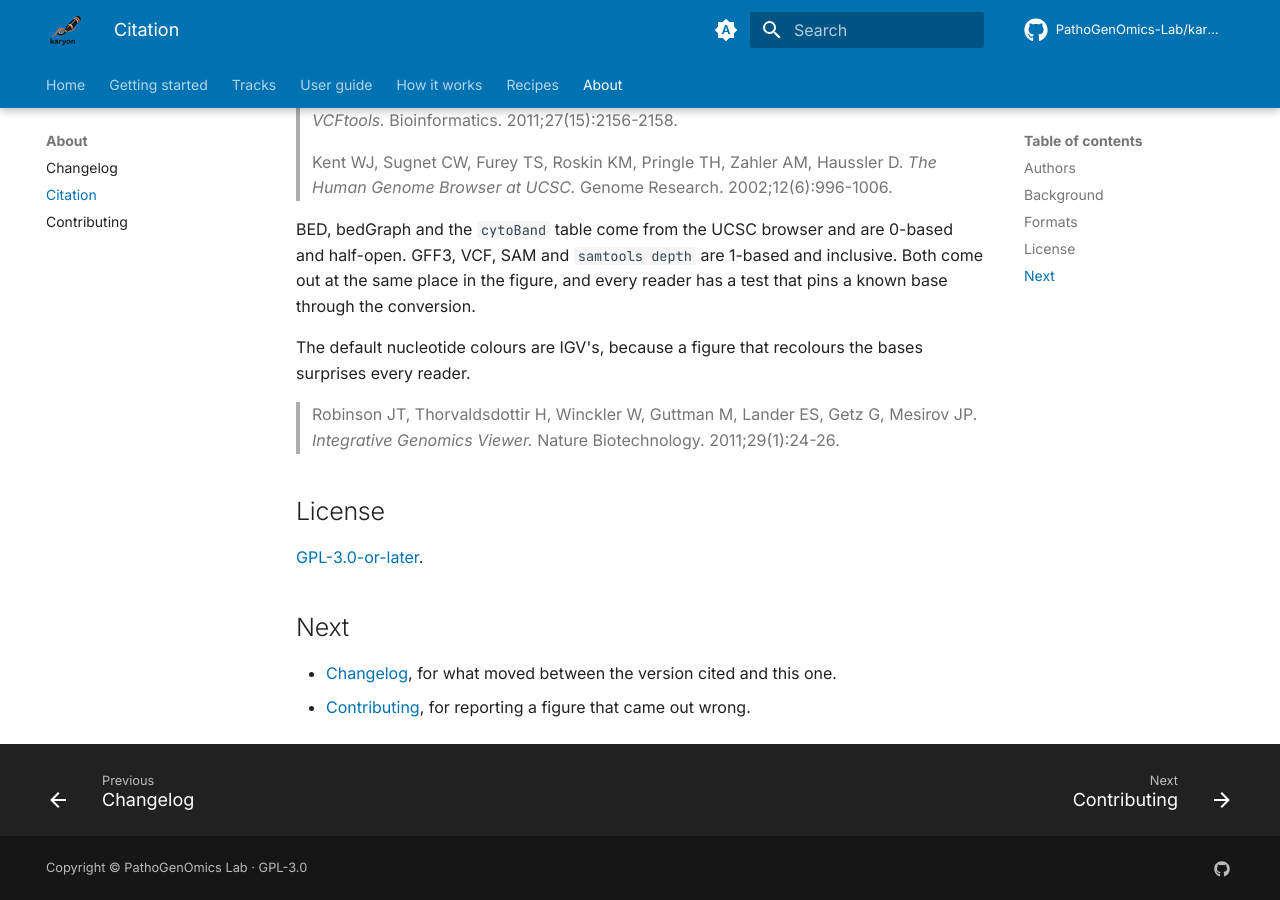
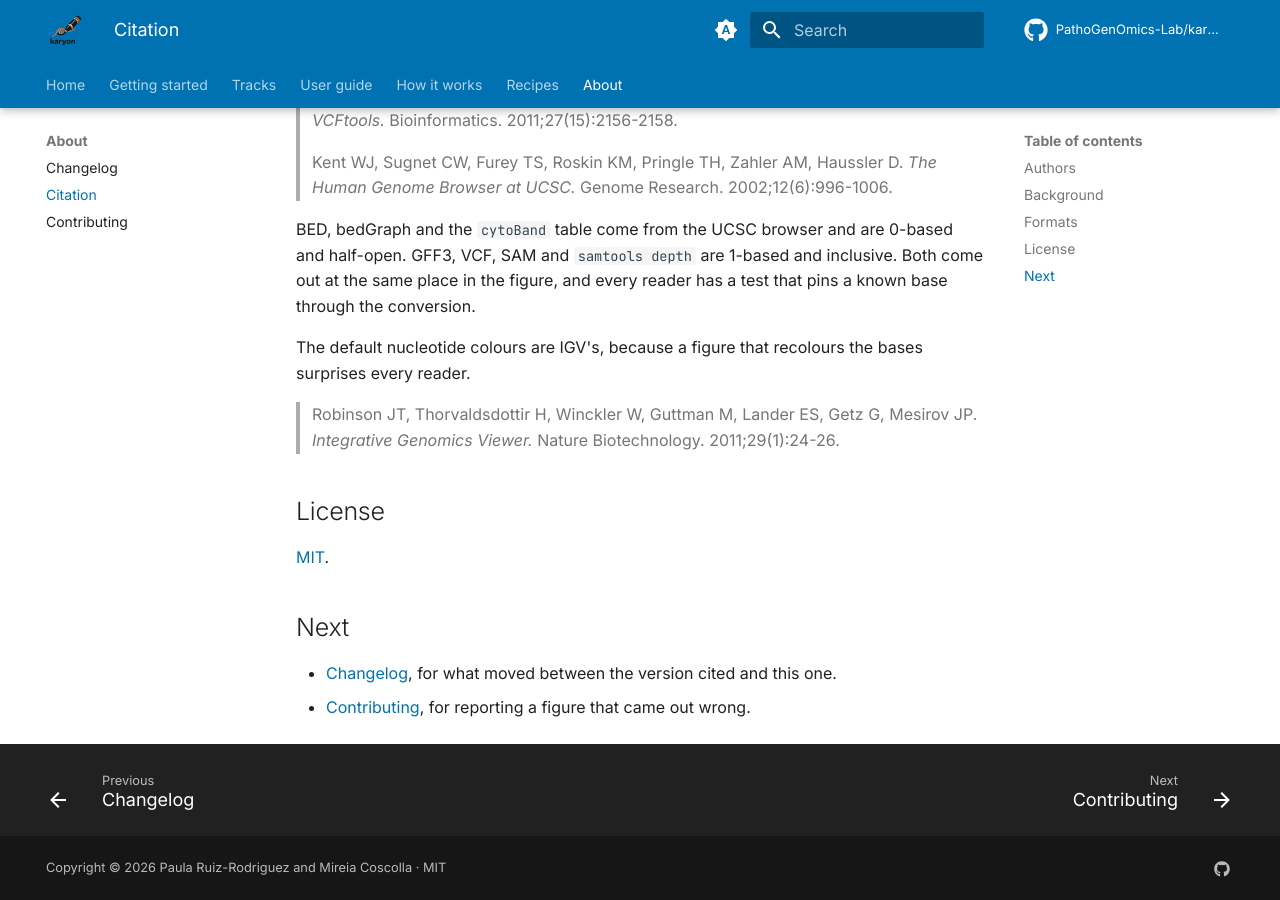
Before and after one commit to PathoGenOmics-Lab/karyon, an MkDocs documentation site: the page built from docs/about/citation.md, in a window 1280 px wide and 900 px high, scrolled down 1697 px. Built offline with MkDocs 1.6.1 and Material for MkDocs 9.7.7, drawn with Linux system fonts in a browser that asks for light colours; comment, search, counter and statistics services are not loaded.

Commit message:
Relicense to MIT
A plotting library is meant to be a dependency, and GPL-3 asks every tool
that links it to be GPL-3 as well. That is the wrong ask for this: karyon
exists to sit beside noodles and rust-bio in somebody else's pipeline,
and both of those are MIT for the same reason.

Relicensing is clean here because there is nothing to ask anyone about.
The repository has one author in its history and has never been public,
so no code from outside is in it.

The copyright line names both authors, which is who the README has
credited since Mireia was added.

```diff
--- a/Cargo.toml
+++ b/Cargo.toml
@@ -3,7 +3,7 @@ name = "karyon"
 version = "0.14.0"
 edition = "2021"
 rust-version = "1.74"
-license = "GPL-3.0-or-later"
+license = "MIT"
 description = "Genomic track plots for Rust: composable tracks over a shared coordinate axis, rendered to standalone SVG with no runtime dependencies"
 repository = "https://github.com/PathoGenOmics-Lab/karyon"
 homepage = "https://github.com/PathoGenOmics-Lab/karyon"
--- a/docs/about/citation.md
+++ b/docs/about/citation.md
@@ -90,7 +90,7 @@ bases surprises every reader.
 
 ## License
 
-[GPL-3.0-or-later](https://github.com/PathoGenOmics-Lab/karyon/blob/main/LICENSE).
+[MIT](https://github.com/PathoGenOmics-Lab/karyon/blob/main/LICENSE).
 
 ## Next
 
--- a/mkdocs.yml
+++ b/mkdocs.yml
@@ -9,7 +9,7 @@ site_url: https://pathogenomics-lab.github.io/karyon/
 repo_name: PathoGenOmics-Lab/karyon
 repo_url: https://github.com/PathoGenOmics-Lab/karyon
 edit_uri: edit/main/docs/
-copyright: Copyright &copy; PathoGenOmics Lab &middot; GPL-3.0
+copyright: Copyright &copy; 2026 Paula Ruiz-Rodriguez and Mireia Coscolla &middot; MIT
 
 theme:
   name: material
```
Also changed, not shown: README.md (+6 -2 lines), 1 other file.
